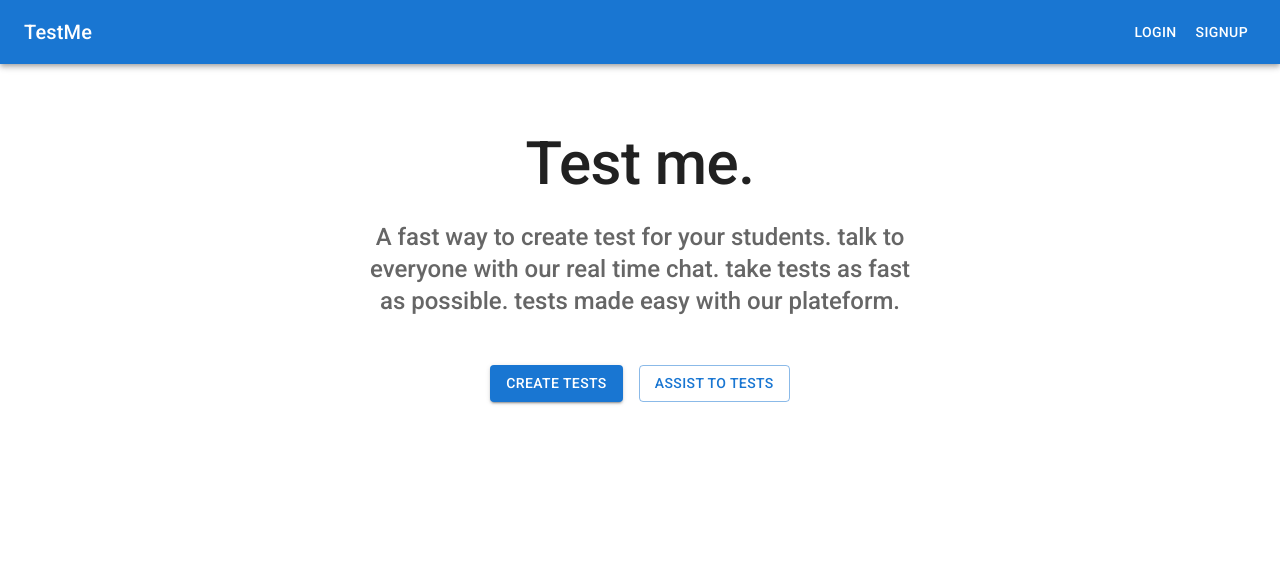
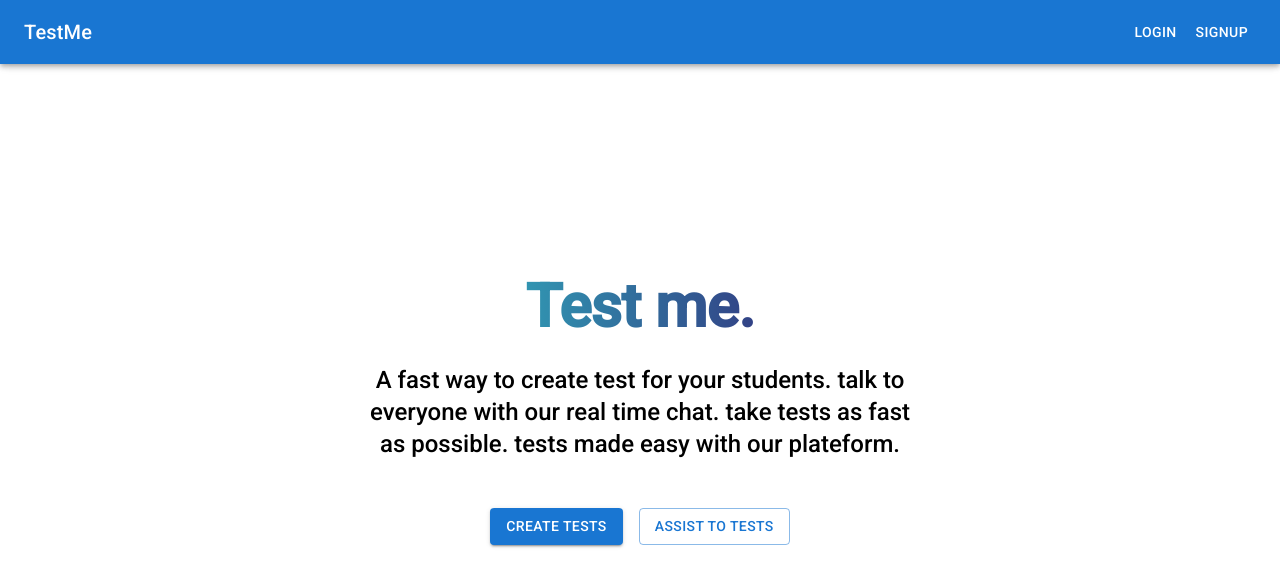
Before and after one commit to alpha0zero/testme, a Next.js app: page / in a window 1280 px wide. Shown: the top 586 px of the page. Built offline with nearby package versions, Linux system fonts and the light colour scheme.

Commit message:
ui updates

```diff
--- a/components/AppBar.tsx
+++ b/components/AppBar.tsx
@@ -9,7 +9,7 @@ import Link from "next/link";
 export default function ButtonAppBar() {
   return (
     <Box sx={{ flexGrow: 1 }}>
-      <AppBar position="relative">
+      <AppBar position="fixed">
         <Toolbar>
           <Link href="/">
             <Typography
--- a/pages/index.tsx
+++ b/pages/index.tsx
@@ -12,27 +12,29 @@ const Home: NextPage = () => {
       <DrawerAppBar />
       <Box
         sx={{
-          bgcolor: "background.paper",
           pt: 8,
           pb: 6,
+          height: "100vh",
+          display: "flex",
+          alignItems: "center",
         }}
       >
         <Container maxWidth="sm">
           <Typography
+            style={{
+              fontWeight: "bold",
+              background: "linear-gradient(to right, #30CFD0 0%, #330867 100%)",
+              WebkitBackgroundClip: "text",
+              WebkitTextFillColor: "transparent",
+            }}
             component="h1"
             variant="h2"
             align="center"
-            color="text.primary"
             gutterBottom
           >
             Test me.
           </Typography>
-          <Typography
-            variant="h5"
-            align="center"
-            color="text.secondary"
-            paragraph
-          >
+          <Typography variant="h5" align="center" paragraph>
             A fast way to create test for your students. talk to everyone with
             our real time chat. take tests as fast as possible. tests made easy
             with our plateform.
```
Also changed, not shown: styles/globals.css (line endings or trailing spaces).
